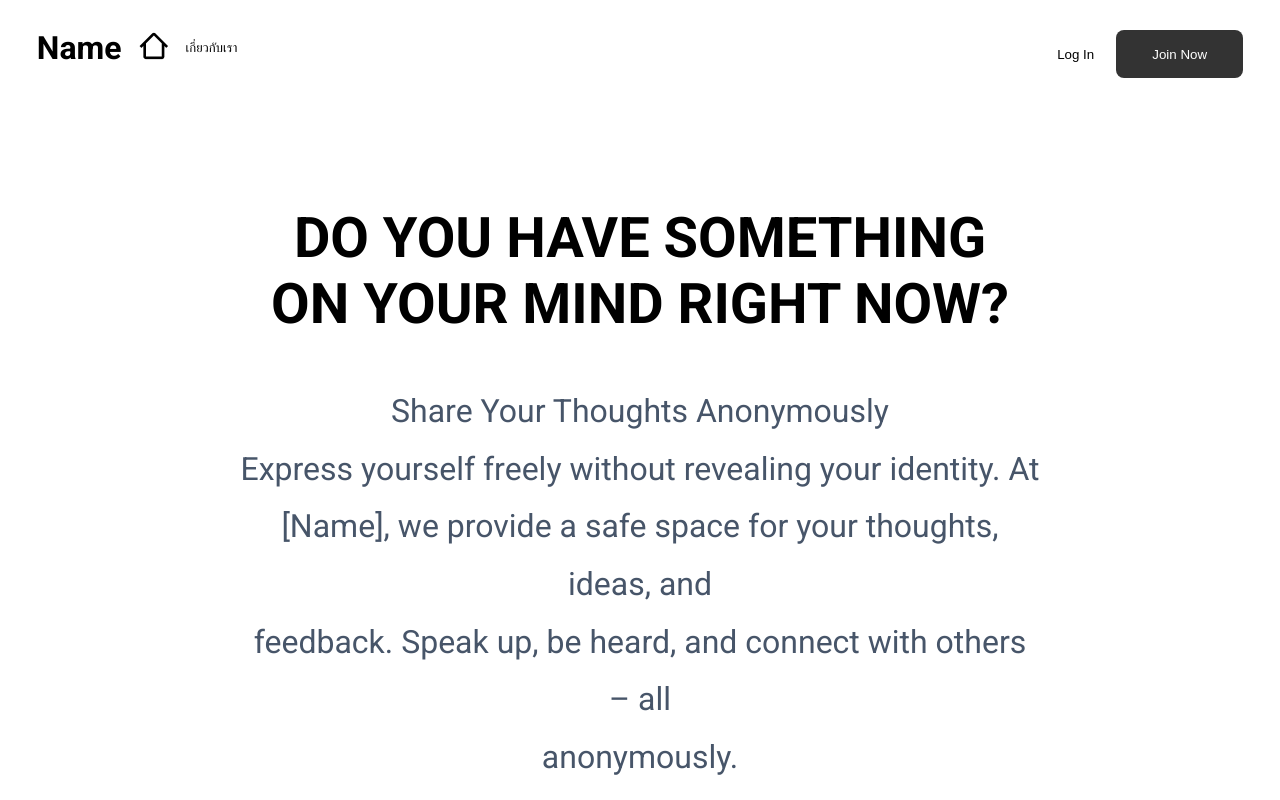
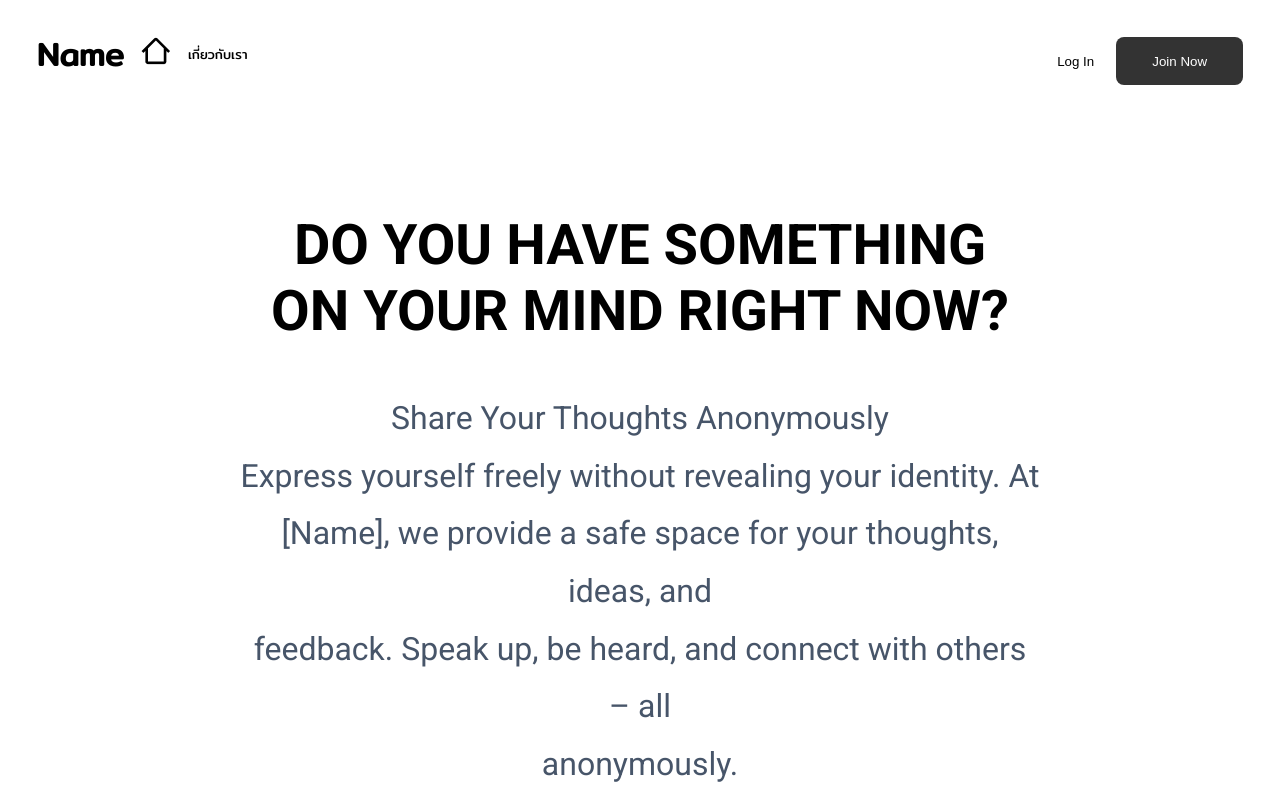
Before and after one commit to Narongwas/thinc.-PROJ, a React (Create React App) app: page / in a window 1280 px wide. Shown: the top 800 px of the page. Built offline with nearby package versions, Linux system fonts and the light colour scheme.

Commit message:
change header font

```diff
--- a/src/App.css
+++ b/src/App.css
@@ -1,4 +1,4 @@
-
+@import url('https://fonts.googleapis.com/css2?family=Mitr&display=swap');
 .App-logo {
   height: 40vmin;
   pointer-events: none;
@@ -69,6 +69,7 @@
 }
 
 .path{
+  font-family: 'Mitr', sans-serif;
   cursor: pointer;
   margin-left: 8px;
   margin-right: 8px;
```
